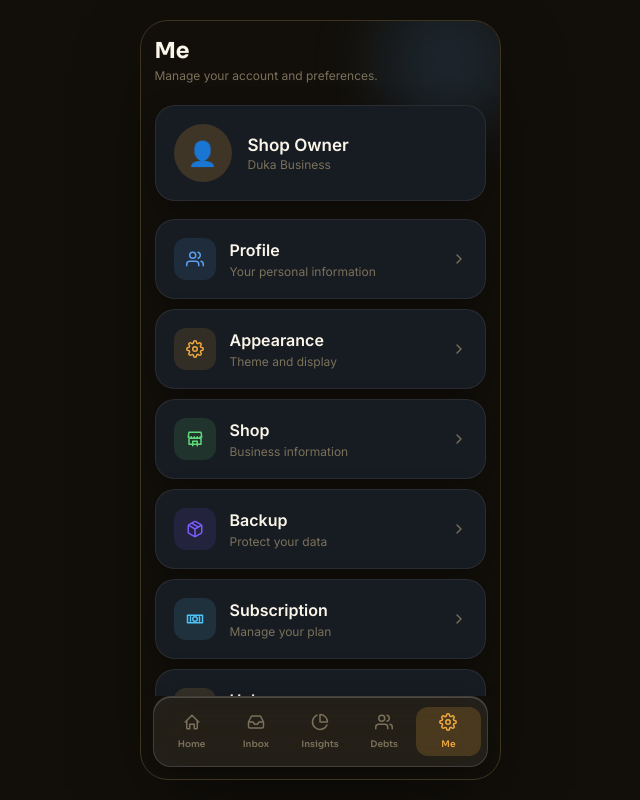
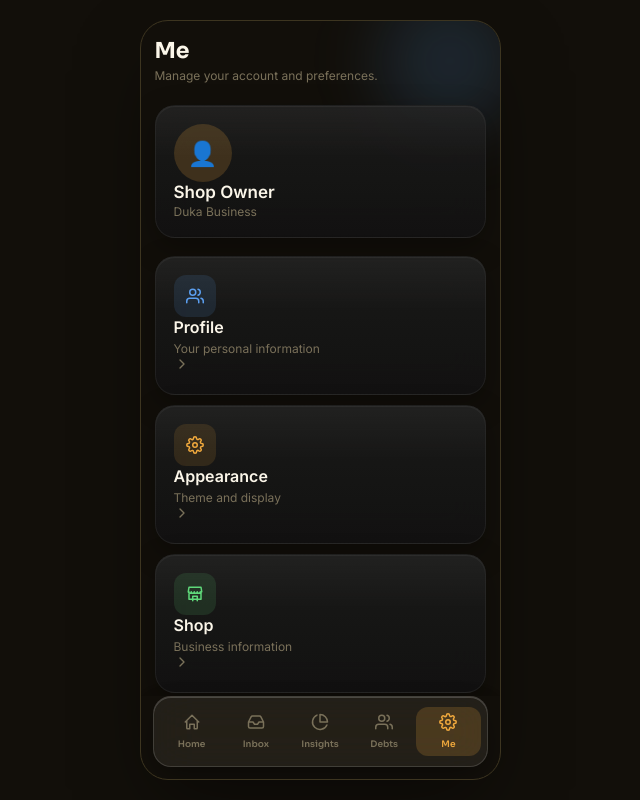
Before and after one commit to bred9702-svg/Duka-app-fin, a React (Vite) app: page /me in a window 1280 px wide. Shown: the whole page, without its empty margins (320-960 px from the left). Built offline with nearby package versions, Linux system fonts and the light colour scheme; no server answers; the database is empty.

Commit message:
Update Card.jsx

```diff
--- a/src/components/ui/Card.jsx
+++ b/src/components/ui/Card.jsx
@@ -1,4 +1,4 @@
-import { UI, colors, radius, shadows } from '../../theme'
+import { UI, radius } from '../../theme'
 
 export default function Card({
   children,
@@ -9,17 +9,50 @@ export default function Card({
     <div
       onClick={onClick}
       style={{
-        background: colors.surface,
-        border: `1px solid ${colors.border}`,
+        position: 'relative',
+        overflow: 'hidden',
+
+        background:
+          'linear-gradient(180deg, rgba(28,28,28,.82) 0%, rgba(18,18,18,.88) 100%)',
+
+        backdropFilter: 'blur(18px)',
+        WebkitBackdropFilter: 'blur(18px)',
+
+        border: '1px solid rgba(255,255,255,.06)',
+
         borderRadius: radius.lg ?? UI.radius,
+
         padding: UI.cardPadding,
-        boxShadow: shadows.card,
+
+        boxShadow: `
+          inset 0 1px 0 rgba(255,255,255,.05),
+          0 10px 30px rgba(0,0,0,.28)
+        `,
+
         transition:
-          'transform .18s ease, box-shadow .18s ease',
+          'all .25s cubic-bezier(.4,0,.2,1)',
+
         ...style,
       }}
     >
-      {children}
+      <div
+        style={{
+          position: 'absolute',
+          inset: 0,
+          pointerEvents: 'none',
+          background:
+            'linear-gradient(180deg, rgba(255,255,255,.035), transparent 40%)',
+        }}
+      />
+
+      <div
+        style={{
+          position: 'relative',
+          zIndex: 1,
+        }}
+      >
+        {children}
+      </div>
     </div>
   )
 }
```
